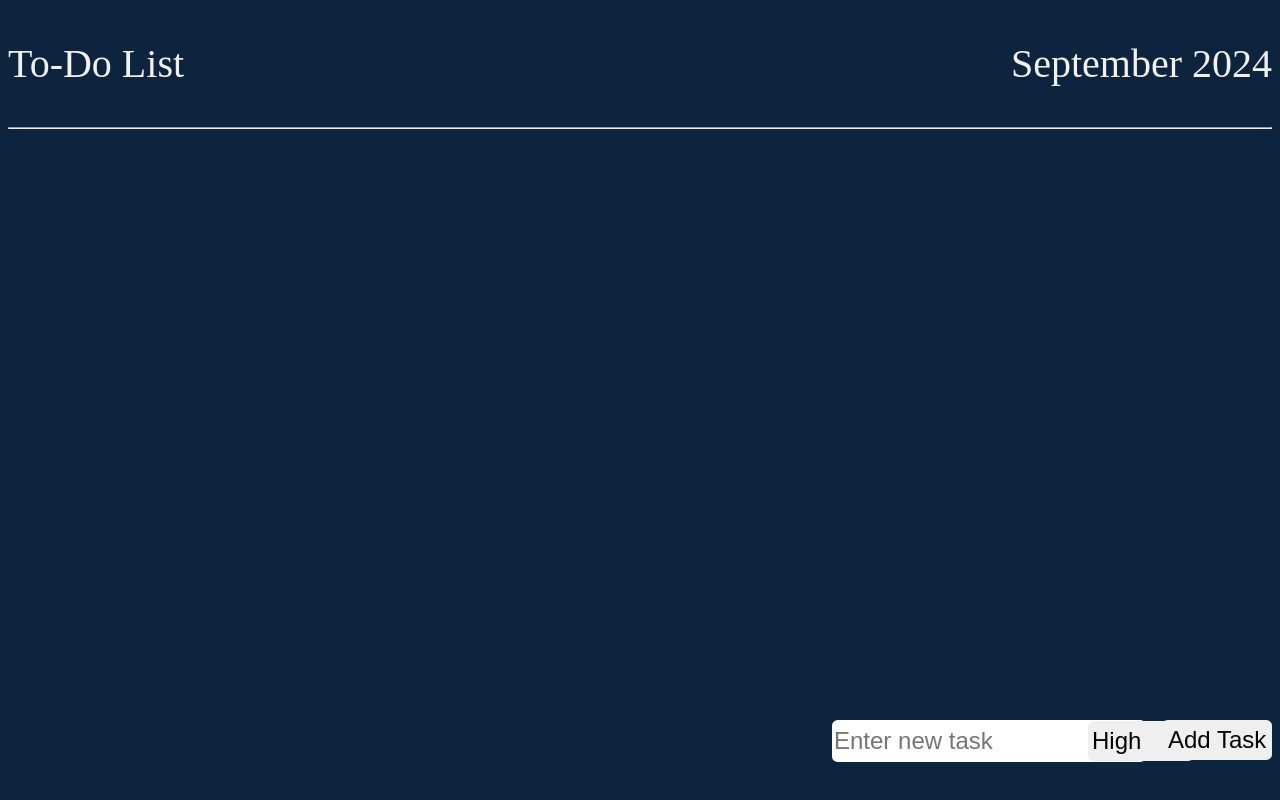
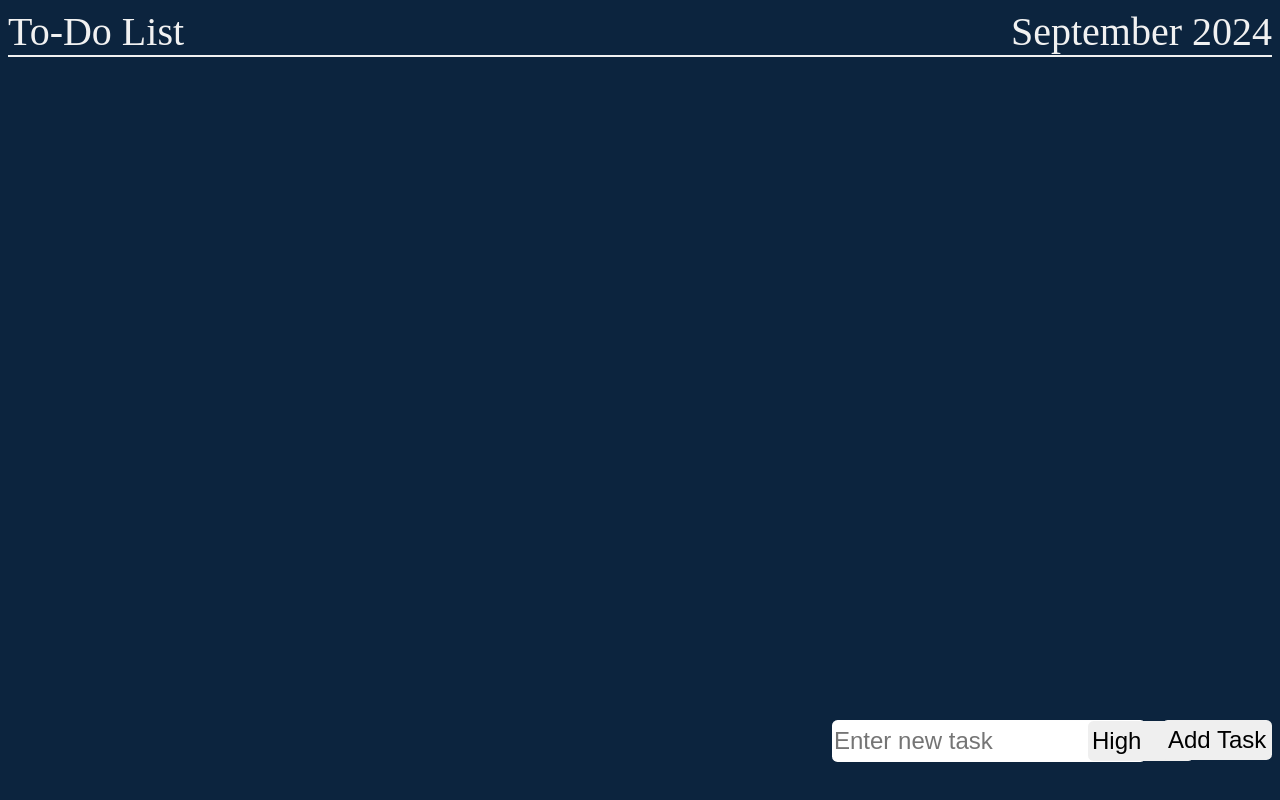
Before and after one commit to S10nks/JS_Apps, a plain HTML site: page index.html in a window 1280 px wide. Shown: the top 800 px of the page. Drawn offline with Linux system fonts and the light colour scheme; a web font is replaced by a local one.

Commit message:
Update index.html

```diff
--- a/index.html
+++ b/index.html
@@ -20,7 +20,9 @@ nav {
     display: flex;
     align-items: center;
     justify-content: space-between;
-    margin: 5vh 0;
+    margin-top: 1vh;
+    border-bottom: #f1f1f1 2px solid;
+    margin-bottom: -5vh;
 }
 
 nav > a {
@@ -135,8 +137,6 @@ button.deleteBtn {
     <a href="">September 2024</a>
   </nav>
 
-  <hr>
-
   <input type="text" id="newTask" placeholder="Enter new task">
 
   <select id="priority">
```
